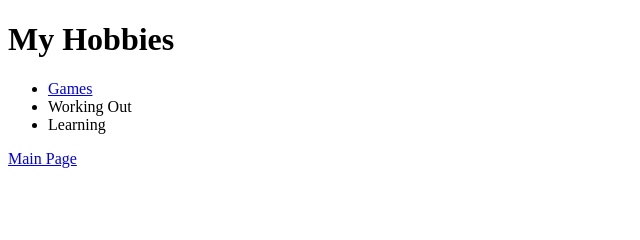
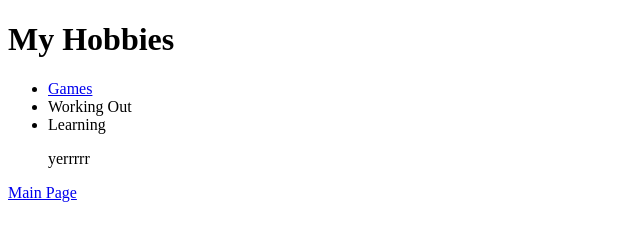
Before and after one commit to MarleyWulf/cv, a plain HTML site: page Hobbies.html in a window 1280 px wide. Shown: the whole page, without its empty margins (0-640 px from the left). Drawn offline with Linux system fonts and the light colour scheme.

Commit message:
Update Hobbies.html

```diff
--- a/Hobbies.html
+++ b/Hobbies.html
@@ -14,6 +14,7 @@
         <li><a href='https://www.wired.com/gallery/best-sony-playstation-4-games/'>Games</a></li>
         <li>Working Out</li>
         <li>Learning</li>
+          <p>yerrrrr</p>
     </ul>
 
 
```
